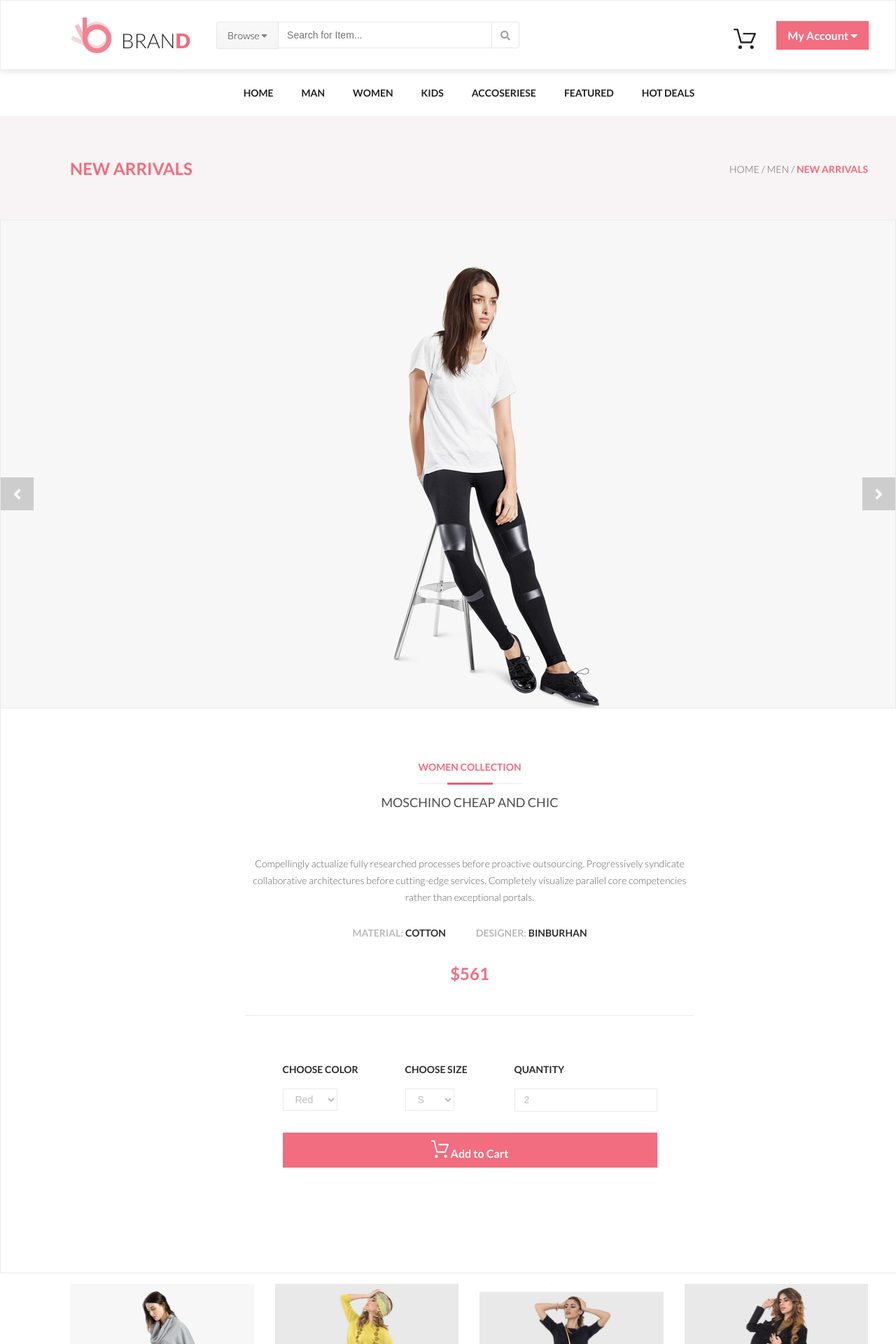
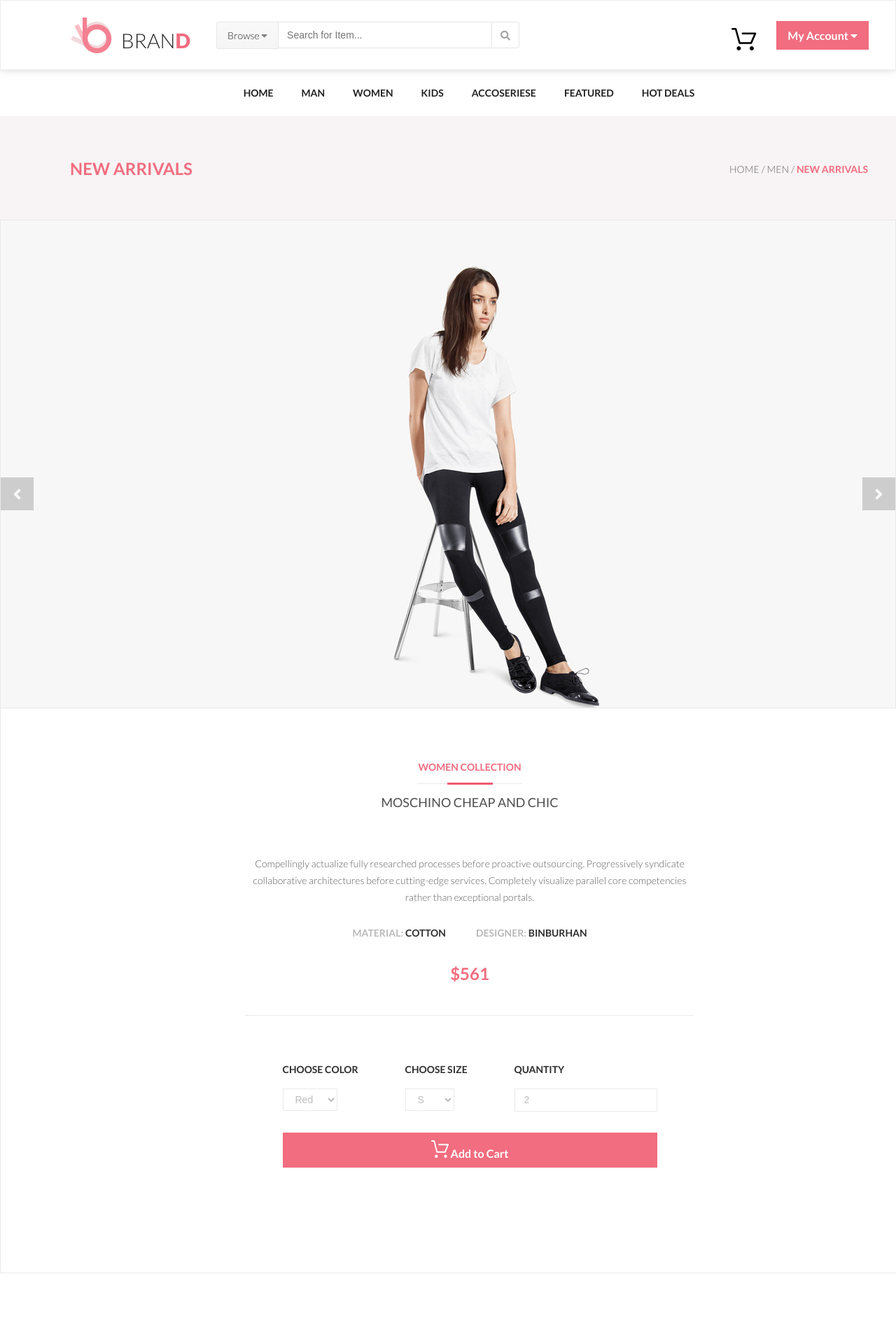
Before and after one commit to CrazyMorkovko/professionalBrand, a PHP site: page /product-page.html in a window 1280 px wide; the page is wider, and only the part inside the window is pictured. Shown: the top 1920 px of that part at 70% size. Run offline with PHP 8.4, Linux system fonts and the light colour scheme; style sheets or scripts are compiled from the project's sources; some libraries are stand-ins or nearby versions.

Commit message:
create new font

```diff
--- a/product-page.html
+++ b/product-page.html
@@ -22,7 +22,7 @@
             </form>
         </div>
         <div class="header-right">
-            <a href="#" class="header-cart"><img src="img/cart.svg" alt="cart"></a>
+            <a href="#" class="header-cart"><i class="icon icon-cart"></i></a>
             <a href="#" class="pink-button">My Account <i class="fas fa-caret-down"></i></a>
         </div>
     </div>
--- a/sass/app.scss
+++ b/sass/app.scss
@@ -3,6 +3,48 @@
 $primary: #f16d7f;
 
 @import url('https://fonts.googleapis.com/css?family=Lato:100,300,400,700,900');
+
+@font-face {
+  font-family: 'brand';
+  src:  url('/fonts/brand.eot?j9mx7j');
+  src:  url('/fonts/brand.eot?j9mx7j#iefix') format('embedded-opentype'),
+  url('/fonts/brand.ttf?j9mx7j') format('truetype'),
+  url('/fonts/brand.woff?j9mx7j') format('woff'),
+  url('/fonts/brand.svg?j9mx7j#brand') format('svg');
+  font-weight: normal;
+  font-style: normal;
+}
+
+.icon {
+  /* use !important to prevent issues with browser extensions that change fonts */
+  font-family: 'brand' !important;
+  speak: none;
+  font-style: normal;
+  font-weight: normal;
+  font-variant: normal;
+  text-transform: none;
+  line-height: 1;
+
+  /* Better Font Rendering =========== */
+  -webkit-font-smoothing: antialiased;
+  -moz-osx-font-smoothing: grayscale;
+}
+
+.icon-cart:before {
+  content: "\e900";
+}
+.icon-forma1:before {
+  content: "\e901";
+  color: #000;
+}
+.icon-forma2:before {
+  content: "\e902";
+  color: #000;
+}
+.icon-forma3:before {
+  content: "\e903";
+  color: #000;
+}
 
 * {
   margin: 0;
@@ -69,6 +111,12 @@
   top: 13px;
   position: relative;
   right: 26px;
+  text-decoration: none;
+  color: black;
+
+  i {
+    font-size: 32px;
+  }
 }
 
 .link-logo {
--- a/sass/product-page.scss
+++ b/sass/product-page.scss
@@ -176,3 +176,16 @@
     }
   }
 }
+
+.other-product {
+  margin-top: 120px;
+  margin-bottom: 75px;
+
+  h2 {
+    color: #4d4d4d;
+    font-size: 24px;
+    text-transform: uppercase;
+    text-align: center;
+    margin-bottom: 70px;
+  }
+}
```
Also changed, not shown: other parts of product-page.html (+19 -18 lines), fonts/brand.ttf (added), fonts/brand.woff (added), img/products/product-16.jpg, img/products/product-18.jpg, 2 other files.
